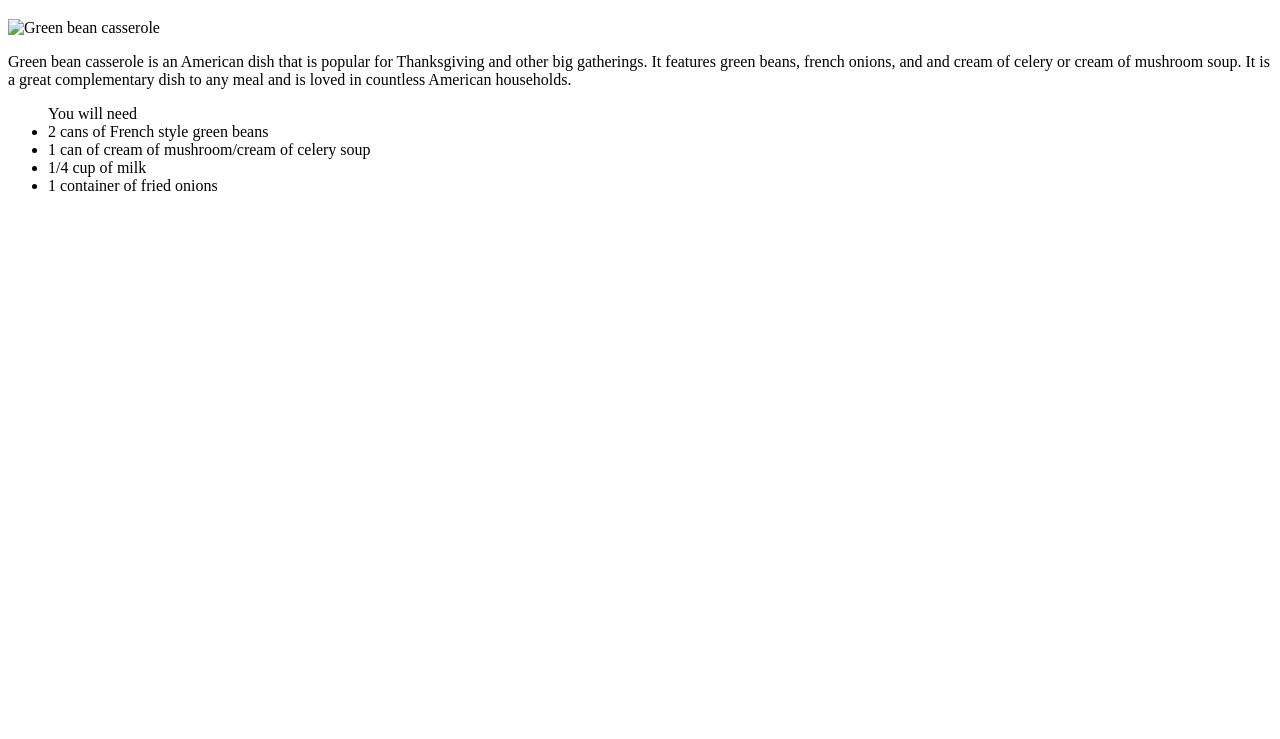
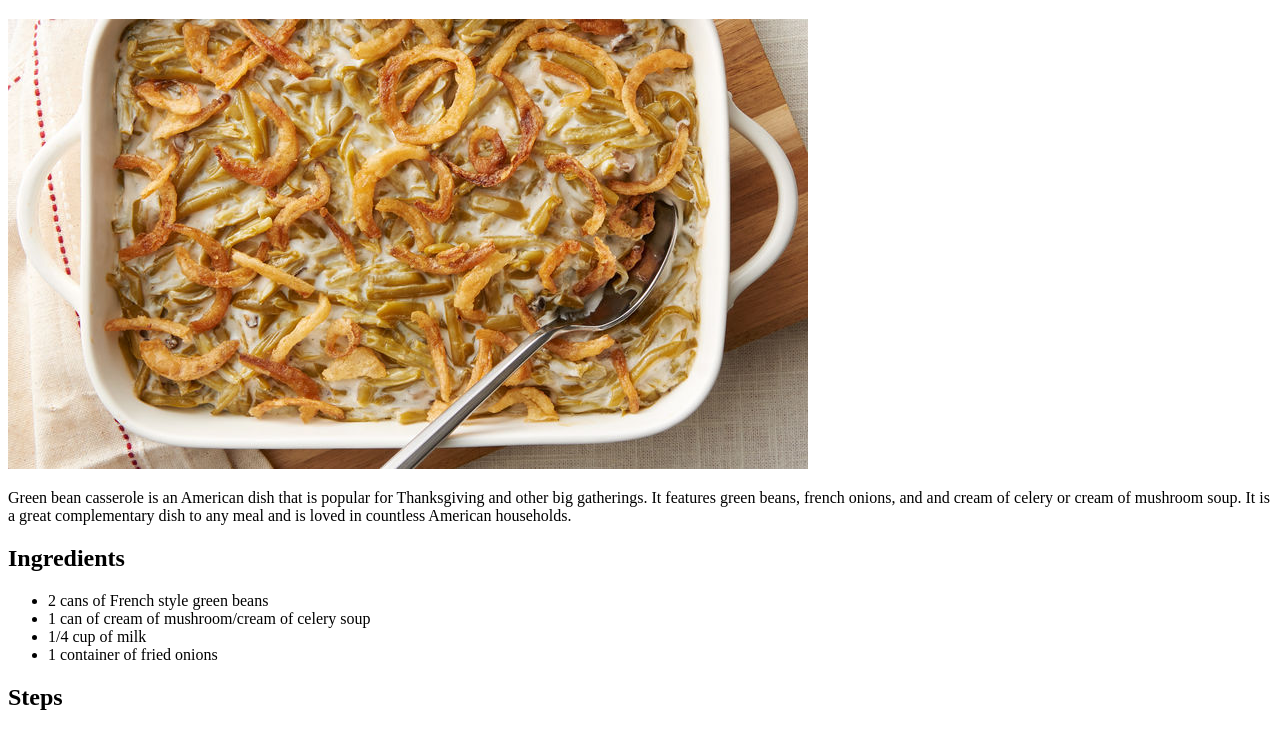
Before and after one commit to JoeyDibley/odin-recipes, a plain HTML site: page recipes/green_bean_casserole.html in a window 1280 px wide. Shown: the part 61-800 px from the top of the page. Drawn offline with Linux system fonts and the light colour scheme.

Commit message:
Change text in ul to h2 element, fix img, typo
Took the text from the top of the ul element and put it in its own h2 element. Changed img routing by going back into parent directory.  Changed Cassarole to Casserole.

```diff
--- a/recipes/green_bean_casserole.html
+++ b/recipes/green_bean_casserole.html
@@ -8,17 +8,22 @@
 </head>
 <body>
     <h1>Green Bean Casserole</h1>
-    <img src="img/green_bean_casserole.jpg" alt="Green bean casserole">
+    <img src="../img/green_bean_casserole.jpg" alt="Green bean casserole">
     <p>Green bean casserole is an American dish that is popular for Thanksgiving and other big gatherings.
         It features green beans, french onions, and and cream of celery or cream of mushroom soup.
         It is a great complementary dish to any meal and is loved in countless American households.
     </p>
-    <ul>You will need
+    <h2>Ingredients</h2>
+    <ul>
         <li>2 cans of French style green beans</li>
         <li>1 can of cream of mushroom/cream of celery soup</li>
         <li>1/4 cup of milk</li>
         <li>1 container of fried onions</li>
     </ul>
+    <h2>Steps</h2>
+    <ol>
+
+    </ol>
 
 </body>
 </html>
```
